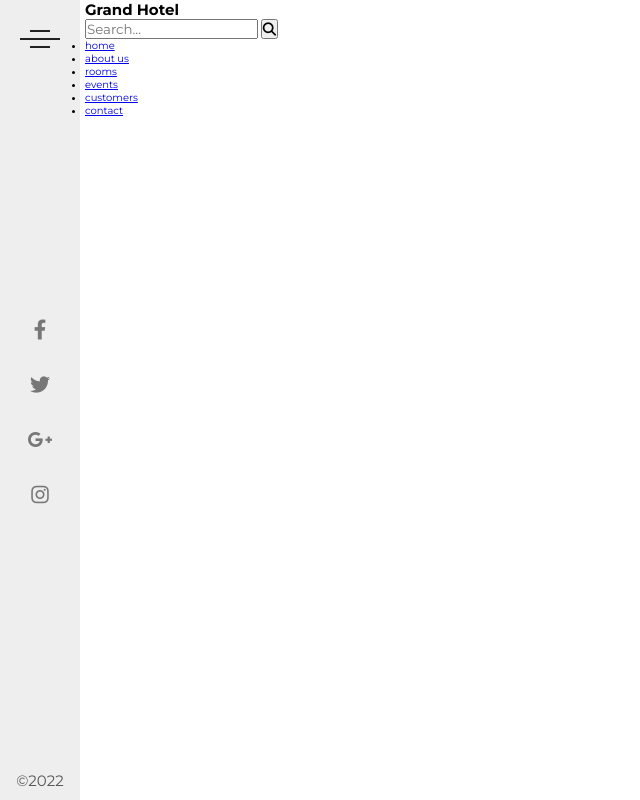
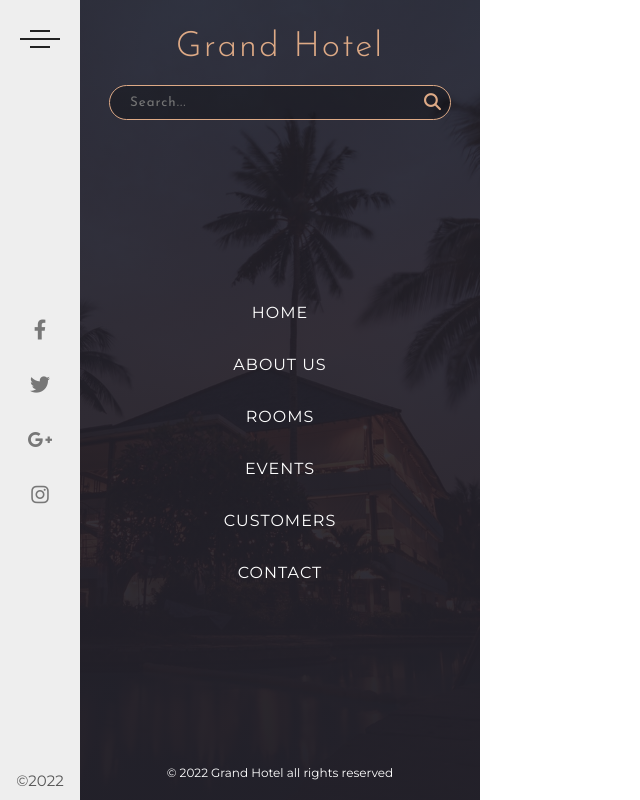
Before and after one commit to evansjethro/Grand-Hotel, a plain HTML site: page index.html in a window 1280 px wide. Shown: the whole page, without its empty margins (0-640 px from the left). Drawn offline with Linux system fonts and the light colour scheme.

Commit message:
Completed Navigation Styling

```diff
--- a/css/style.css
+++ b/css/style.css
@@ -4,7 +4,7 @@ html {
 	box-sizing: border-box;
 }
 
-*,body {
+*, body {
 	margin: 0;
 	padding: 0;
 	font-family: "Montserrat", sans-serif;
@@ -33,10 +33,10 @@ html {
 	padding: 0 2rem;
 }
 
-.menu-icon:hover .line{
-	width:2.5rem;
+.menu-icon:hover .line {
+	width: 2.5rem;
 	background-color: #deaa86;
-	transition: all .3s;
+	transition: all .5s;
 }
 
 .line {
@@ -44,17 +44,17 @@ html {
 	width: 4rem;
 	background-color: #222;
 	margin: 0 auto .6rem;
-	transition: width .3s;
+	transition: width .5s;
 	/*transition-delay: .2s;*/
 }
 
-.line-1, .line-3{
+.line-1, .line-3 {
 	width: 2rem;
-	transition: width .3s;
+	transition: width .5s;
 }
 
 
-.social-icons-list{
+.social-icons-list {
 	list-style: none;
 	height: 25rem;
 	display: flex;
@@ -63,31 +63,147 @@ html {
 	align-items: center;
 }
 
-.social-link{
+.social-link {
 	font-size: 2rem;
 	color: #777;
 }
 
-.social-link:hover{
+.social-link:hover {
 	color: #deaa86;
 	transition: color .3s;
 }
 
-.year{
+.year {
 	margin-bottom: 1rem;
 	font-size: 1.5rem;
 	color: #555;
 }
 
-.sidebar-margin-spacing{
-	margin-left: 8.5rem; /* This is a position correction for a fixed left sidebar*/
+.sidebar-margin-spacing {
+	margin-left: 8rem; /* This is a position correction for a fixed left sidebar*/
 }
 
 /*end of sidebar*/
 
 /* navigation*/
-.navigation{
+.navigation {
+	padding: 3rem 0;
 	position: fixed;
+	width: 40rem;
+	height: 100%;
+	background: linear-gradient(to top, rgba(34, 32, 41, 1), rgba(34, 32, 41, .8)),
+	url("../img/nav-bg.jpeg") center no-repeat;
+	background-size: cover;
+	display: flex;
+	flex-direction: column;
+	justify-content: space-between;
+	align-items: center;
+}
+
+.navigation-heading {
+	font-family: "Josefin Sans", sans-serif;
+	font-size: 3.5rem;
+	font-weight: 300;
+	letter-spacing: .2rem;
+	color: #deaa86;
+	padding-bottom: 2rem;
+	text-align: center;
+}
+
+.navigation-search {
+	position: relative;
+}
+
+.navigation-search-input {
+	width: 30rem;
+	padding: 1rem 2rem;
+	background-color: rgba(0, 0, 0, .3);
+	border: .1rem solid #deaa86;
+	font-family: "Josefin Sans", sans-serif;
+	color: #deaa86;
+	letter-spacing: .1rem;
+	outline: none;
+	border-radius: 10rem;
+	transition: background-color .3s;
+}
+
+.navigation-search-input:focus {
+	background-color: rgba(0, 0, 0, .1);
+}
+
+.navigation-search-btn {
+	border: none;
+	background-color: transparent;
+	color: #deaa86;
+	font-size: 1.7rem;
+	position: absolute;
+	top: .7rem;
+	right: 1rem;
+	cursor: pointer;
+}
+
+
+.navigation-search-btn:focus {
+	outline: none;
+}
+
+.navigation-list {
+	height: 28rem;
+	list-style: none;
+	display: flex;
+	flex-direction: column;
+	justify-content: space-between;
+	align-items: center;
+}
+
+.navigation-item{
+	position: relative;
+}
+
+.navigation-link {
+	color: #fff;
+	font-weight: 400;
+	letter-spacing: .1rem;
+	text-transform: uppercase;
+	text-decoration: none;
+font-size: 1.6rem;
+	transition: color .5s;
+}
+
+.navigation-link::before{
+	content: "";
+	width:0;
+	height: .1rem;
+	background-color: #deaa86;
+	position: absolute;
+	top:1rem;
+	left:-4rem;
+	transition: width .5s cubic-bezier(1,0,0,1);
+}
+
+.navigation-link::after{
+	content: "";
+	width:0;
+	height: .1rem;
+	background-color: #deaa86;
+	position: absolute;
+	top:1rem;
+	right:-4rem;
+	transition: width .5s cubic-bezier(1,0,0,1);
+}
+
+.navigation-link:hover{
+	color: #deaa86;
+}
+
+.navigation-link:hover::before, .navigation-link:hover::after{
+	width: 3rem;
+}
+
+.copyright{
+	color: #fff;
+	font-size: 1.2rem;
+	padding-bottom: 5rem;
 }
 /*end of navigation*/
 /*end of navbar*/
--- a/index.html
+++ b/index.html
@@ -68,6 +68,11 @@
             <li class="navigation-item"><a class="navigation-link" href="#">customers</a></li>
             <li class="navigation-item"><a class="navigation-link" href="#">contact</a></li>
         </ul>
+
+        <div class="copyright">
+            <p>&copy; 2022 Grand Hotel all rights reserved</p>
+        </div>
+
     </nav>
 
 
```
